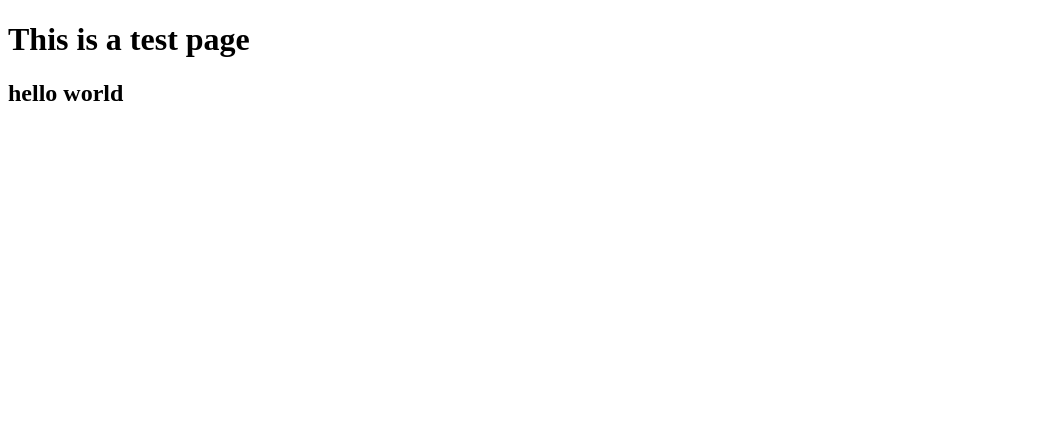
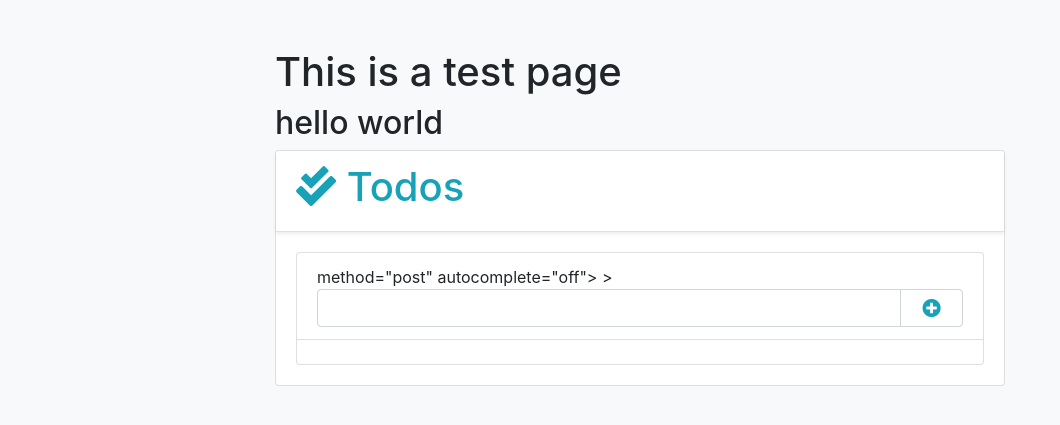
Before and after one commit to teja0404/to_do-django, a Django app: page / in a window 1280 px wide. Shown: the top 425 px of the page, without its empty margins (0-1060 px from the left). Run offline with Django 3.2, Linux system fonts and the light colour scheme; some libraries are stand-ins or nearby versions.

Commit message:
Updated the HTML page

```diff
--- a/templates/internal/index.html
+++ b/templates/internal/index.html
@@ -1,11 +1,82 @@
 <!DOCTYPE html>
-<html>
-    <head>
-        <meta charset="utf-8">
-        <title>Hello</title>
-    </head>
-    <body>
-        <h1>This is a test page</h1>
-        <h2> {{ variable }}</h2>
-    </body>
+<html lang="en">
+
+<head>
+    <meta charset="UTF-8">
+    <meta name="viewport" content="width=device-width, initial-scale=1.0">
+    <meta http-equiv="X-UA-Compatible" content="ie=edge">
+    <title>Todos</title>
+
+    <link rel="stylesheet" href="https://stackpath.bootstrapcdn.com/bootstrap/4.3.1/css/bootstrap.min.css"
+        integrity="sha384-ggOyR0iXCbMQv3Xipma34MD+dH/1fQ784/j6cY/iJTQUOhcWr7x9JvoRxT2MZw1T" crossorigin="anonymous">
+    <link rel="stylesheet" href="https://cdnjs.cloudflare.com/ajax/libs/font-awesome/5.11.2/css/all.min.css">
+
+</head>
+
+<body class="bg-light">
+
+    <div class="container">
+        <div class="row mt-5">
+            <div class="col-md-8 offset-md-2">
+
+                <h1>This is a test page</h1>
+                <h2> {{ variable }}</h2>
+
+                <div class="card">
+                    <div class="card-header shadow-sm bg-white">
+                        <h1 class="display-5 text-info"><i class="fas fa-check-double"></i> Todos</h1>
+                    </div>
+                    <div class="card-body">
+                        <ul class="list-group">
+                            <li class="list-group-item">
+                                <form action=</form> method="post" autocomplete="off">
+                                    <!{% csrf_token %}>
+                                    <div class="input-group">
+                                        <input type="text" class="form-control" name="content">
+                                        <div class="input-group-append text-info">
+                                            <span class="input-group-text bg-white py-0">
+                                                <button type="submit" class="btn btn-sm text-info">
+                                                    <i class="fa fa-plus-circle fa-lg"></i>
+                                                </button>
+                                            </span>
+                                        </div>
+                                    </div>
+                                </form>
+                            </li>
+                            <!{% for todo in todo_list %}>
+                            <li class="list-group-item"><!{{todo.content}}>
+
+                                <form action="{% url 'delete_todo_item' todo.id %}" method="post" class="float-right d-inline">
+                                    <!{% csrf_token %}>
+                                    <button type="submit" class="btn">
+                                        <i class="far fa-trash-alt fa-lg text-danger float-right"></i>
+                                    </button>
+                                </form>
+
+                            </li>
+                            <!{% empty %}>
+                            <li class="list-group-item">
+                                <span class="font-italic"><!No todo item found.></span>
+                            </li>
+                            <!{% endfor %}>
+                        </ul>
+                    </div>
+                </div>
+
+
+            </div>
+        </div>
+    </div>
+
+    <script src="https://code.jquery.com/jquery-3.3.1.slim.min.js"
+        integrity="sha384-q8i/X+965DzO0rT7abK41JStQIAqVgRVzpbzo5smXKp4YfRvH+8abtTE1Pi6jizo"
+        crossorigin="anonymous"></script>
+    <script src="https://cdnjs.cloudflare.com/ajax/libs/popper.js/1.14.7/umd/popper.min.js"
+        integrity="sha384-UO2eT0CpHqdSJQ6hJty5KVphtPhzWj9WO1clHTMGa3JDZwrnQq4sF86dIHNDz0W1"
+        crossorigin="anonymous"></script>
+    <script src="https://stackpath.bootstrapcdn.com/bootstrap/4.3.1/js/bootstrap.min.js"
+        integrity="sha384-JjSmVgyd0p3pXB1rRibZUAYoIIy6OrQ6VrjIEaFf/nJGzIxFDsf4x0xIM+B07jRM"
+        crossorigin="anonymous"></script>
+</body>
+
 </html>
```
